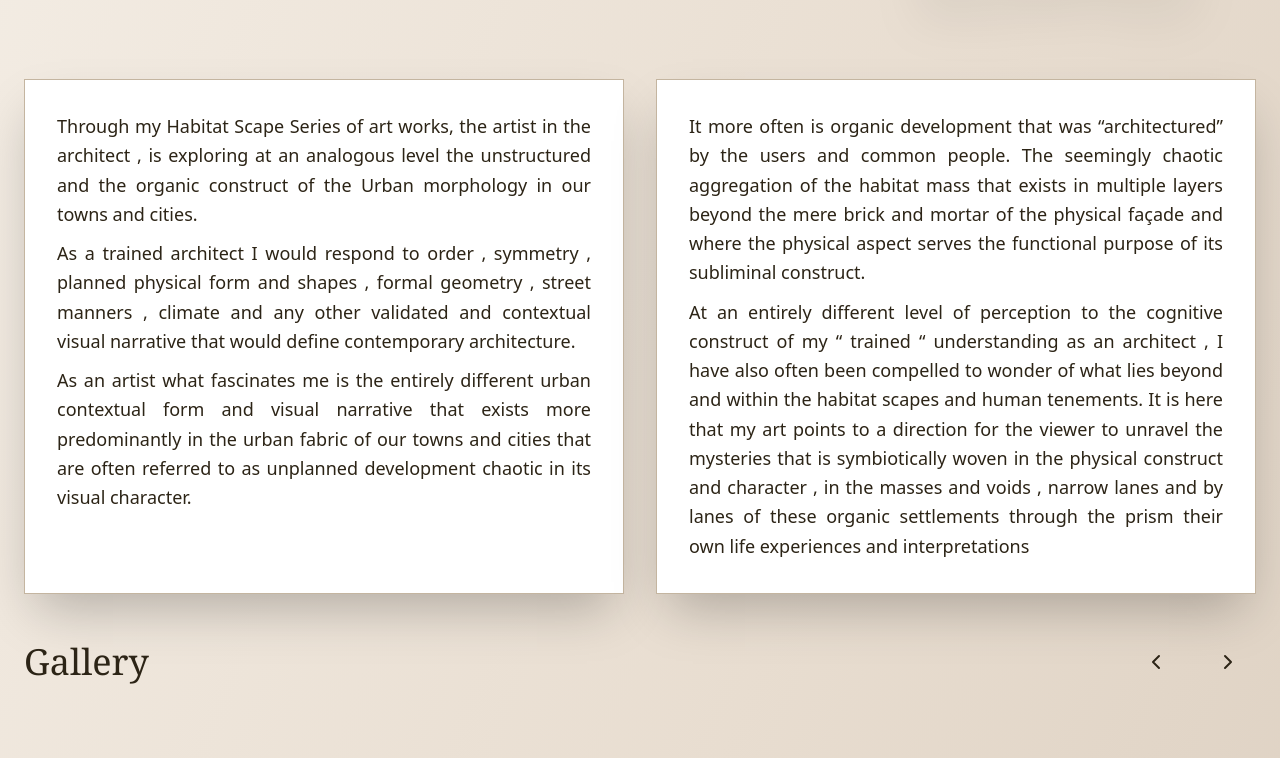
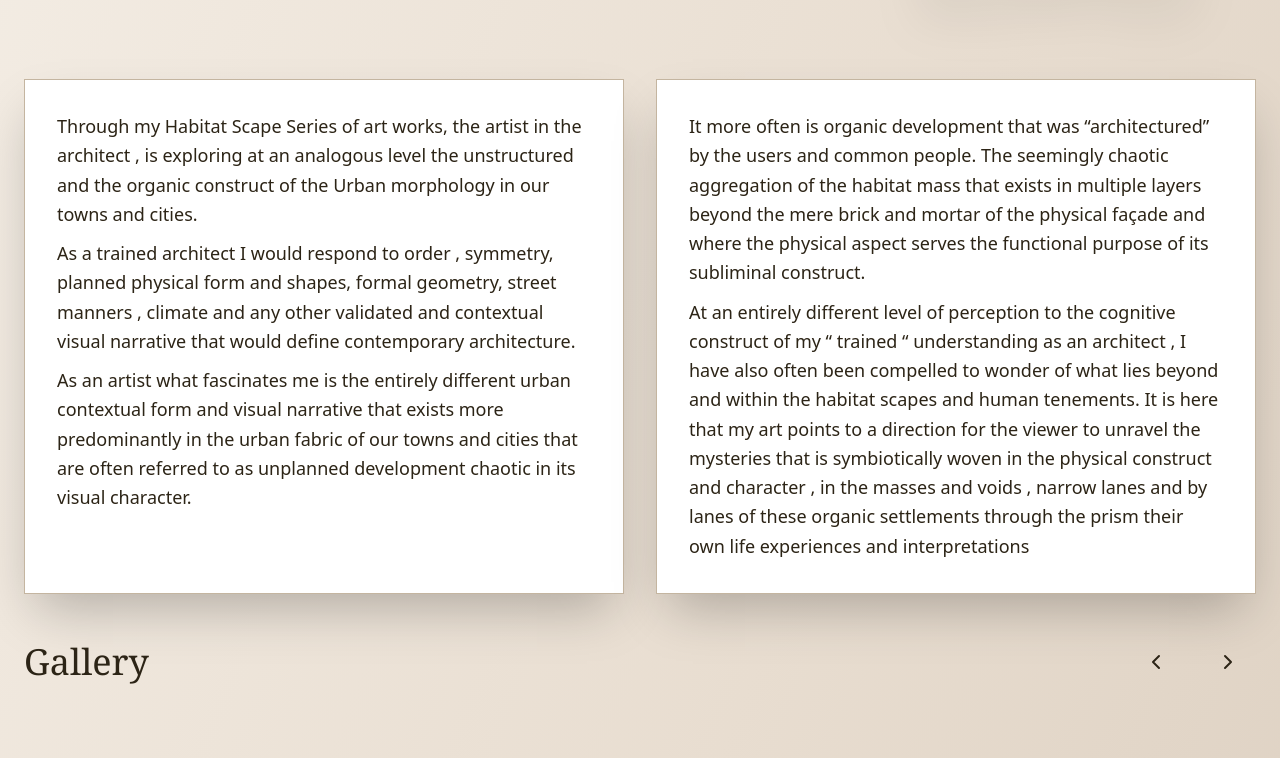
Before and after one commit to mehulnawal/vasantDora-portfolio, a React (Vite) app: page /urban-scapes in a window 1280 px wide. Shown: the part 649-1407 px from the top of the page. Built offline with nearby package versions, Linux system fonts and the light colour scheme; grey boxes are pictures that could not be loaded.

Commit message:
removed text-justify

```diff
--- a/src/components/samsaraSeries.jsx
+++ b/src/components/samsaraSeries.jsx
@@ -265,7 +265,7 @@ export const SamsaraSeries = () => {
             <div className='container mx-auto px-4 sm:px-6 md:px-8 pb-10' >
                 <div className="grid md:grid-cols-2 gap-8 max-w-7xl mx-auto ">
                     <div className={`${cardBg} p-8 border ${borderColor} shadow-2xl`}>
-                        <p className="text-base sm:text-lg leading-relaxed font-light text-justify">
+                        <p className="text-base sm:text-lg leading-relaxed font-light ">
                             Samsara in the Hindu philosophy is
                             broadly interpreted as the endless
                             cycle of birth , death , rebirth or the
@@ -275,7 +275,7 @@ export const SamsaraSeries = () => {
                             being the Purusha and Prakri
                         </p>
 
-                        <p className="text-base sm:text-lg leading-relaxed font-light text-justify mt-2.5">
+                        <p className="text-base sm:text-lg leading-relaxed font-light  mt-2.5">
                             Purusha ( Shiv ) and Prakriti
                             ( Shakti ) are the two abstract entities
                             as defined in the Sankhya philosophy
@@ -285,7 +285,7 @@ export const SamsaraSeries = () => {
                             nature.
                         </p>
 
-                        <p className="text-base sm:text-lg leading-relaxed font-light text-justify mt-2.5">
+                        <p className="text-base sm:text-lg leading-relaxed font-light  mt-2.5">
                             Purusha is the spirit , self or
                             consciousness , is inactive , universal
                             and eternal representing the male
@@ -298,9 +298,9 @@ export const SamsaraSeries = () => {
                         </p>
                     </div>
                     <div className={`${cardBg} p-8 border ${borderColor} shadow-2xl`}>
-                        <p className="text-base sm:text-lg leading-relaxed font-light text-justify">
+                        <p className="text-base sm:text-lg leading-relaxed font-light ">
                             I dwell in the concept of Prakriti
-                            ( Shakti ) in the realms of my art
+                            (Shakti) in the realms of my art
                             works. Shakti or Bhudevi in the Hindu
                             worldview is the mother goddess ,
                             which receives the seed in her womb
@@ -315,7 +315,7 @@ export const SamsaraSeries = () => {
                             of sensuality , untamed passion ,
                             corporeal desires , that is physically
                             imbued in the soul of
-                            Prakriti ( Nature ) to serve the
+                            Prakriti (Nature) to serve the
                             primordial purpose of the continuum
                             of existence , or the eternal cycle of “
                             SAMSARA “
--- a/src/components/urbanScapes.jsx
+++ b/src/components/urbanScapes.jsx
@@ -660,21 +660,21 @@ export const UrbanScapes = () => {
                 <div className='mx-auto px-6 pb-10'>
                     <div className="grid md:grid-cols-2 gap-8 max-w-7xl mx-auto ">
                         <div className={`${cardBg} p-8 border ${borderColor} shadow-2xl`}>
-                            <p className="text-base sm:text-lg leading-relaxed font-light text-justify">
+                            <p className="text-base sm:text-lg leading-relaxed font-light ">
                                 Through my Habitat Scape Series of art works, the artist in the architect , is exploring at an analogous level the unstructured and the organic construct of the Urban morphology in our towns and cities.
                             </p>
-                            <p className="text-base sm:text-lg leading-relaxed font-light text-justify mt-2.5">
-                                As a trained architect I would respond to order , symmetry , planned physical form and shapes , formal geometry , street manners , climate and any other validated and contextual visual narrative that would define contemporary architecture.
+                            <p className="text-base sm:text-lg leading-relaxed font-light  mt-2.5">
+                                As a trained architect I would respond to order , symmetry, planned physical form and shapes, formal geometry, street manners , climate and any other validated and contextual visual narrative that would define contemporary architecture.
                             </p>
-                            <p className="text-base sm:text-lg leading-relaxed font-light text-justify mt-2.5">
+                            <p className="text-base sm:text-lg leading-relaxed font-light  mt-2.5">
                                 As an artist what fascinates me is the entirely different urban contextual form and visual narrative that exists more predominantly in the urban fabric of our towns and cities that are often referred to as unplanned development chaotic in its visual character.
                             </p>
                         </div>
                         <div className={`${cardBg} p-8 border ${borderColor} shadow-2xl`}>
-                            <p className="text-base sm:text-lg leading-relaxed font-light text-justify">
+                            <p className="text-base sm:text-lg leading-relaxed font-light ">
                                 It more often is organic development that was “architectured” by the users and common people. The seemingly chaotic aggregation of the habitat mass that exists in multiple layers beyond the mere brick and mortar of the physical façade and where the physical aspect serves the functional purpose of its subliminal construct.
                             </p>
-                            <p className="text-base sm:text-lg leading-relaxed font-light text-justify mt-2.5">
+                            <p className="text-base sm:text-lg leading-relaxed font-light  mt-2.5">
                                 At an entirely different level of perception to the cognitive construct of my “ trained “ understanding as an architect , I have also often been compelled to wonder of what lies beyond and within the habitat scapes and human tenements. It is here that my art points to a direction for the viewer to unravel the mysteries that is symbiotically woven in the physical construct and character , in the masses and voids , narrow lanes and by lanes of these organic settlements through the prism their own life experiences and interpretations
                             </p>
                         </div>
```
